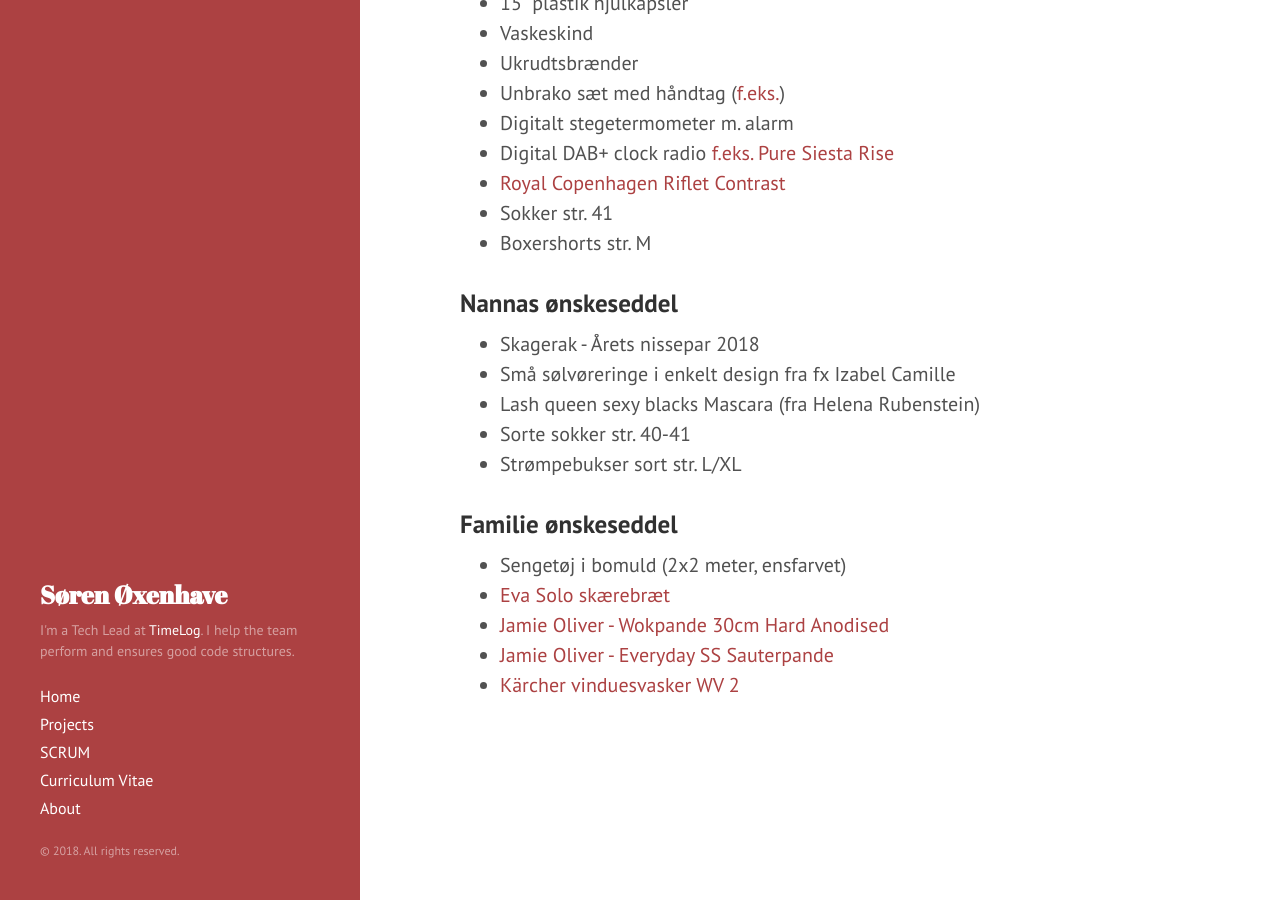
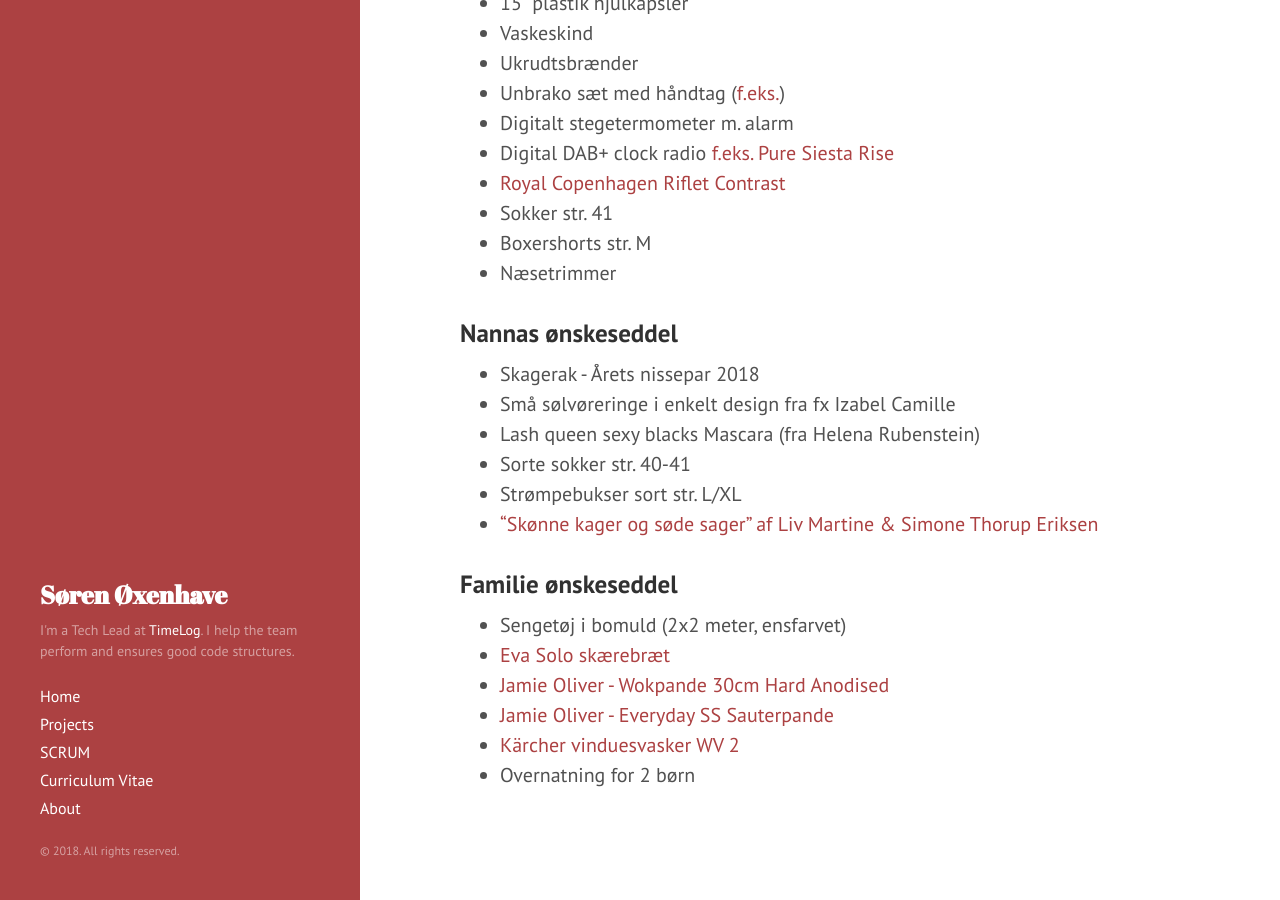
Before and after one commit to oexenhave/oexenhave, a Jekyll site: the page built from wishlists.md, in a window 1280 px wide and 900 px high, scrolled down 956 px. Built offline with Jekyll 4.4.1, drawn with Linux system fonts in a browser that asks for light colours.

Commit message:
Update wishlists.md

```diff
--- a/wishlists.md
+++ b/wishlists.md
@@ -41,6 +41,7 @@ sortorder: 999
 - [Royal Copenhagen Riflet Contrast](https://www.royalcopenhagen.com/dk/da/Series/FlutedContrast/c/FlutedContrast)
 - Sokker str. 41
 - Boxershorts str. M
+- Næsetrimmer
 
 ### Nannas ønskeseddel
 
@@ -49,6 +50,7 @@ sortorder: 999
 - Lash queen sexy blacks Mascara (fra Helena Rubenstein)
 - Sorte sokker str. 40-41
 - Strømpebukser sort str. L/XL
+- ["Skønne kager og søde sager" af Liv Martine & Simone Thorup Eriksen](https://shopping.coop.dk/vare/skoenne-kager-og-soede-sager-med-mindre-sukker-indbundet-af-liv-martine-og-simone-thorup-eriksen/9788771809640)
 
 ### Familie ønskeseddel
 
@@ -57,3 +59,4 @@ sortorder: 999
 - [Jamie Oliver - Wokpande 30cm Hard Anodised](https://hvidevarebanditten.dk/gryder-og-pander/1631-jamie-oliver-wokpande-30cm-hard-anodised-32cm-3stk-pa-lager.html?fbclid=IwAR3Rwz-17rO0lIHrwWV8Ajs-v3IMXD_hEXHPIHzSHG46Gr9xhx7IpuWLDf4)
 - [Jamie Oliver - Everyday SS Sauterpande](https://www.kitchenone.dk/produkt/jamie-oliver-everyday-ss-sauterpande/?gclid=CjwKCAiA0O7fBRASEiwAYI9QAkYtBimpx5ehq-YYvQz4-RgpjXA7ZbJgfXwu_NfIAiS8jTMl_Kt-9RoC6p4QAvD_BwE&fbclid=IwAR0GUwJBNr51oY8mAHATOmAIVN8m5yBK3R94KuQe5XAkg8LcbBb_F5lTWns)
 - [Kärcher vinduesvasker WV 2](https://www.bauhaus.dk/karcher-vinduesvasker-wv-2-premium-gul.html)
+- Overnatning for 2 børn
```
